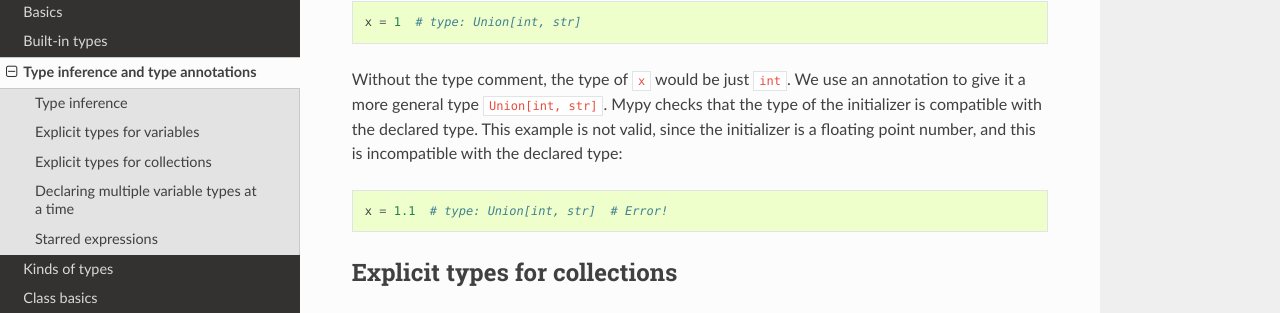
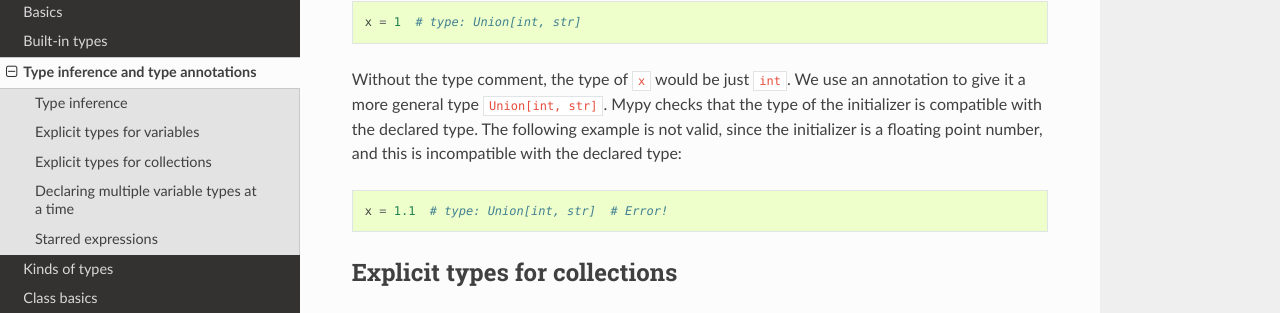
Before and after one commit to lucalysoft/mypy, a Sphinx documentation site: the page built from docs/source/type_inference_and_annotations.rst, in a window 1280 px wide and 900 px high, scrolled down 1131 px. Shown: the part 163-476 px from the top of the window. Built offline with Sphinx 7.4.7 and the Read the Docs theme 2.0.0, drawn with Linux system fonts in a browser that asks for light colours.

Commit message:
Refer to example with clearer wording.

```diff
--- a/docs/source/type_inference_and_annotations.rst
+++ b/docs/source/type_inference_and_annotations.rst
@@ -70,7 +70,7 @@ special type comment after an assignment statement:
 Without the type comment, the type of ``x`` would be just ``int``. We
 use an annotation to give it a more general type ``Union[int, str]``.
 Mypy checks that the type of the initializer is compatible with the
-declared type. This example is not valid, since the initializer is
+declared type. The following example is not valid, since the initializer is
 a floating point number, and this is incompatible with the declared
 type:
 
```
